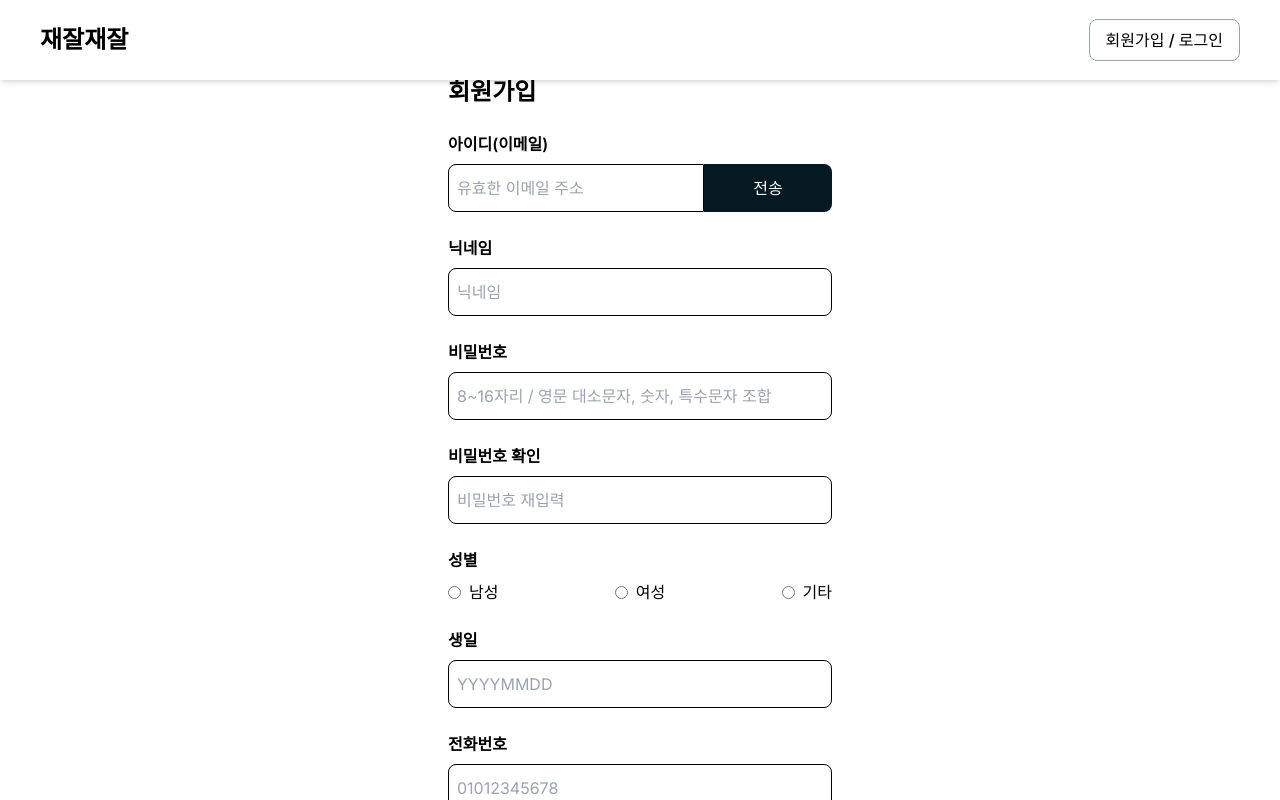
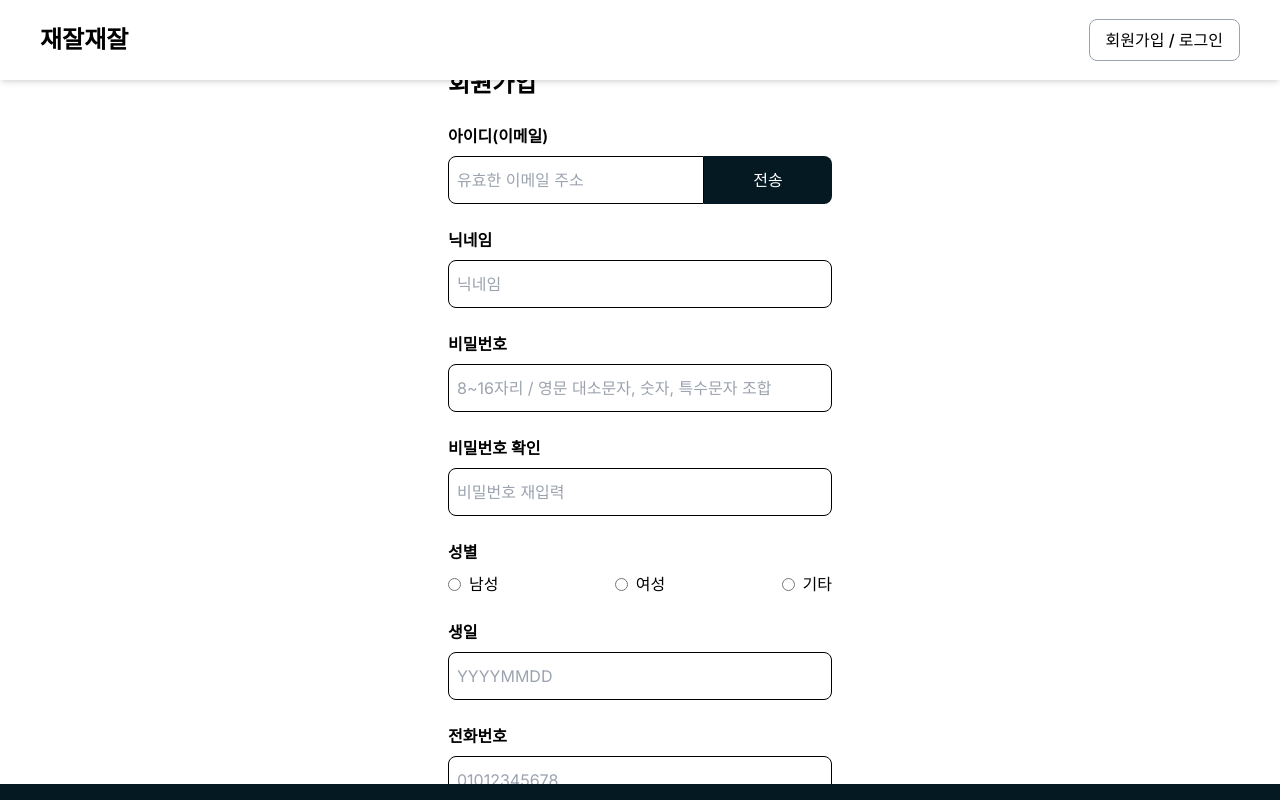
Before and after one commit to jaejaljaejal/jaejaljaejal, a Next.js app in the folder jaejaljaejal-front/: page /signup in a window 1280 px wide. Built offline with nearby package versions, Linux system fonts and the light colour scheme.

Commit message:
화면 조정 필요

```diff
--- a/jaejaljaejal-front/app/signup/page.tsx
+++ b/jaejaljaejal-front/app/signup/page.tsx
@@ -101,7 +101,11 @@ const SignupPage = () => {
       <Header />
       <div
         className="w-screen bg-white flex flex-col items-center justify-center overflow-y-auto"
-        style={{ paddingTop: "10vh", height: "calc(100vh - 10vh)" }}
+        style={{
+          paddingTop: "12vh",
+          paddingBottom: "2vh",
+          height: "calc(100vh - 12vh)",
+        }}
       >
         <p className="w-96 mb-6 text-black text-2xl font-bold">회원가입</p>
         <form className="flex flex-col space-y-6" onSubmit={handleSubmit}>
```
